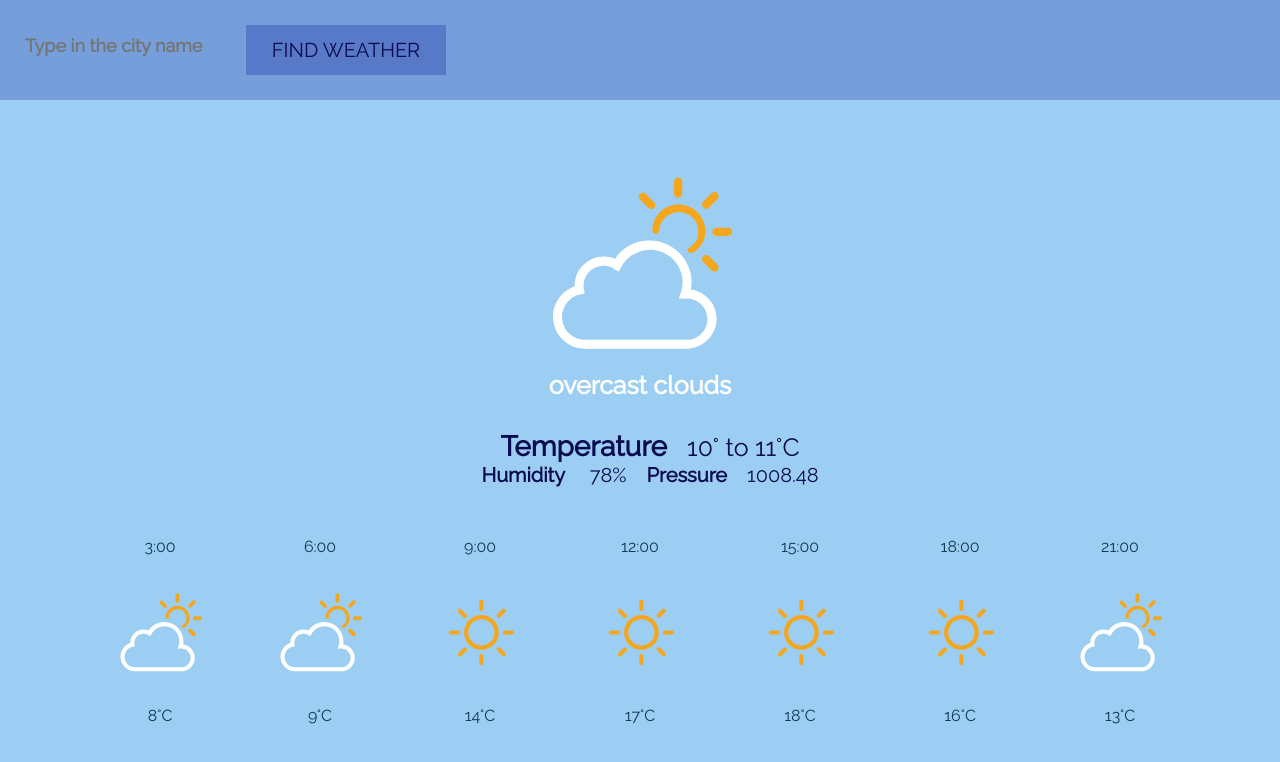
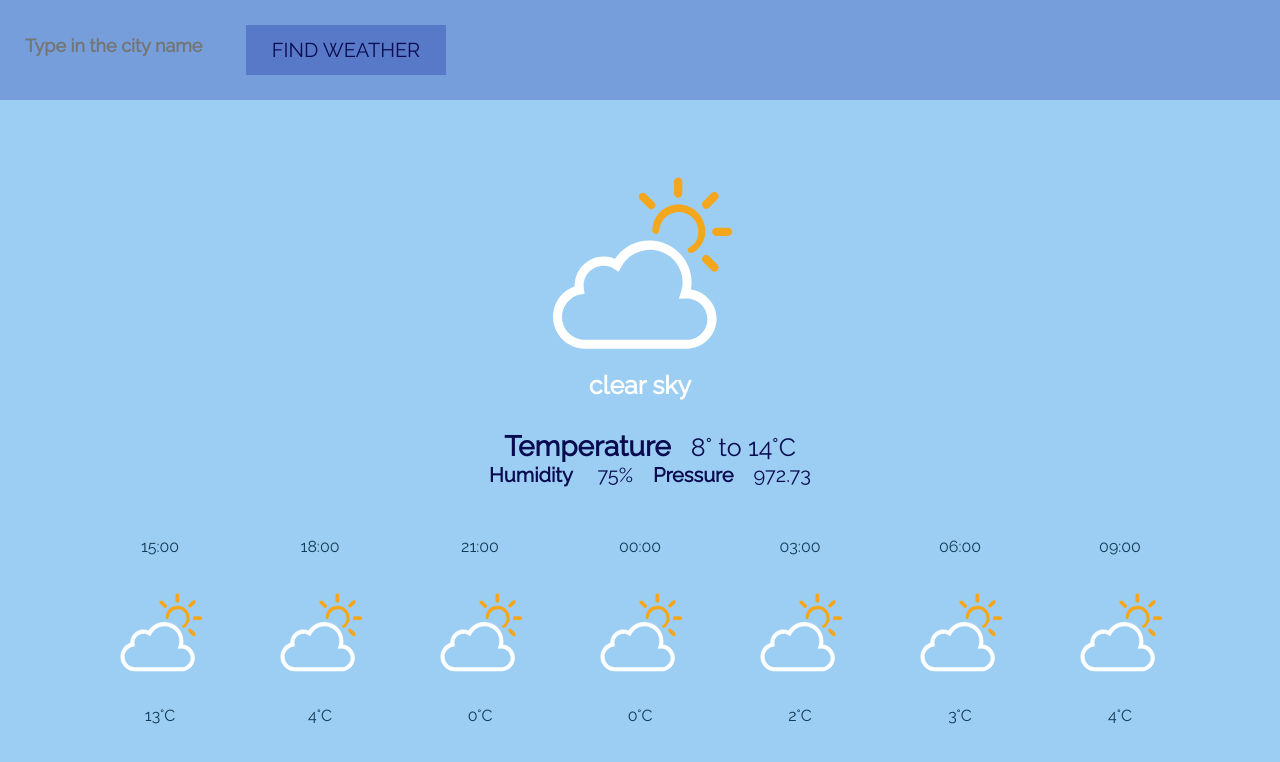
Before and after one commit to Maliks223/Weather-Api, a React (Create React App) app in the folder weather-api/: page / in a window 1280 px wide. Shown: the top 762 px of the page. Built offline with nearby package versions, Linux system fonts and the light colour scheme.

Commit message:
Weather API: Extracting the values from the Fake Weather json

```diff
--- a/weather-api/src/App.js
+++ b/weather-api/src/App.js
@@ -5,14 +5,28 @@ import Search from "./components/Search";
 import LiveWeather from "./components/LiveWeather";
 import WeatherTime from "./components/WeatherTime";
 
+import fakeWeatherData from "./fakeWeatherData.json";
 
 const App = () => {
+
+  const nowData = fakeWeatherData.list[0];
+  const hoursData = [];
+  for(let i=1; i<=7; i++){
+    hoursData.push(fakeWeatherData.list[i]);
+  }
+
   return (
     <div id="wrapper">
       <Search/>
       <main>
-        <LiveWeather text="overcast clouds" minTemp="10" maxTemp="11" humidity="78" pressure="1008.48"/>
-        <WeatherTime/>
+        <LiveWeather
+        text={nowData.weather[0].description}
+        minTemp={nowData.main.temp_min}
+        maxTemp={nowData.main.temp_max}
+        humidity={nowData.main.humidity}
+        pressure={nowData.main.pressure}
+        />
+        <WeatherTime Hdata={hoursData}/>
       </main>
     </div>
 
--- a/weather-api/src/components/LiveWeather.js
+++ b/weather-api/src/components/LiveWeather.js
@@ -8,7 +8,7 @@ const LiveWeather = (props) => {
         <p className="below-image-text"> {props.text} </p>
         <p className="container">
           <span className="temp"> Temperature</span>
-          <span className="temp-range">{props.minTemp}&#0176; to {props.maxTemp}&#0176;C</span>
+          <span className="temp-range">{Math.round(props.minTemp-273.15)}&#0176; to {Math.round(props.maxTemp-273.15)}&#0176;C</span>
         </p>
         <p className="container">
           <span className="property">Humidity </span>
--- a/weather-api/src/components/WeatherItem.js
+++ b/weather-api/src/components/WeatherItem.js
@@ -6,7 +6,7 @@ const WeatherItem = (props) => {
     <div className="card">
           <p>{props.hour}</p>
             <img src={props.image} alt="sun icon" className="card-icon"></img>
-            <p>{props.temperature}&#0176;C</p>
+            <p>{Math.round(props.temperature-273.15)}&#0176;C</p>
           </div>
   )
 }
--- a/weather-api/src/components/WeatherTime.js
+++ b/weather-api/src/components/WeatherTime.js
@@ -5,16 +5,19 @@ import cloudy from "../img/weather-icons/mostlycloudy.svg";
 import clear from "../img/weather-icons/clear.svg";
 
 
-const WeatherTime = () => {
+const WeatherTime = (props) => {
+
+    const hoursArray = props.Hdata.map((section)=>{
+        return <WeatherItem key={section.dt} hour={section.dt_txt.split(' ')[1].slice(0,5)}
+        image={cloudy} temperature={section.main.temp}/>
+    })
+
+
+
     return(
         <div className="cards">
-         <WeatherItem hour="3:00" image={cloudy}  temperature="8"/>
-         <WeatherItem hour="6:00" image={cloudy}   temperature="9"/>
-         <WeatherItem hour="9:00" image={clear}   temperature="14"/>
-         <WeatherItem hour="12:00" image={clear}  temperature="17"/>
-         <WeatherItem hour="15:00" image={clear}  temperature="18"/>
-         <WeatherItem hour="18:00" image={clear}  temperature="16"/>
-         <WeatherItem hour="21:00" image={cloudy}  temperature="13"/>
+            {hoursArray}
+         {}
         </div>
         )
   }
```
